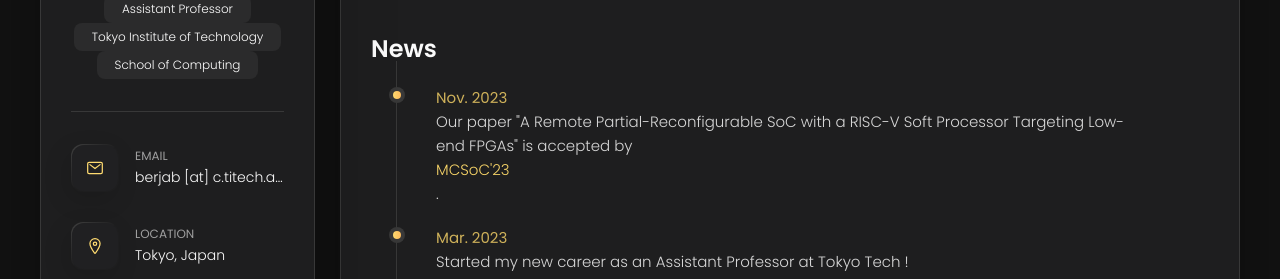
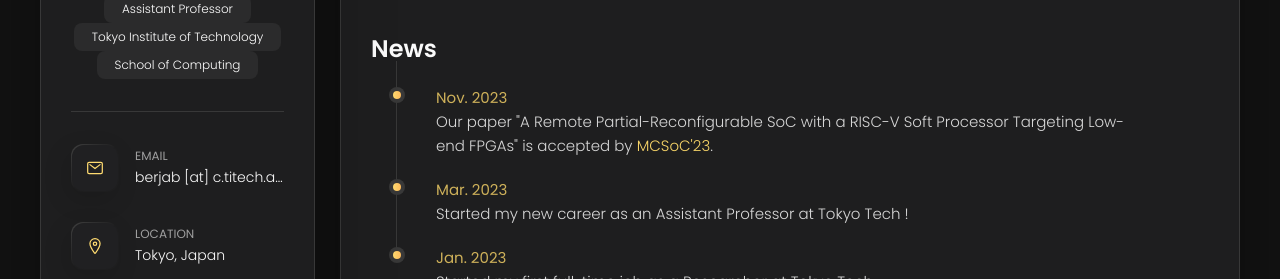
Before and after one commit to nesrine25/nesrine25.github.io, a plain HTML site: page index.html in a window 1280 px wide. Shown: the part 371-650 px from the top of the page. Drawn offline with nearby package versions, Linux system fonts and the light colour scheme.

Commit message:
Update index.html

```diff
--- a/index.html
+++ b/index.html
@@ -32,6 +32,12 @@ a:visited { color: #f8d568; }
 a:hover { color: #f8d568; }
 a:active { color: #f8d568; }
 
+</style>
+
+<style>
+        .inline-link {
+            display: inline-block;
+        }
 </style>
 
 <body>
@@ -241,7 +247,7 @@ a:active { color: #f8d568; }
               <span>Nov. 2023</span>
 
               <p class="timeline-text">
-              Our paper "A Remote Partial-Reconfigurable SoC with a RISC-V Soft Processor Targeting Low-end FPGAs" is accepted by <a href="https://mcsoc-forum.org/site/index.php/program/"> MCSoC'23 </a>.
+              Our paper "A Remote Partial-Reconfigurable SoC with a RISC-V Soft Processor Targeting Low-end FPGAs" is accepted by <a href="https://mcsoc-forum.org/site/index.php/program/" class="inline-link"> MCSoC'23 </a>.
             </li>
 
 
```
